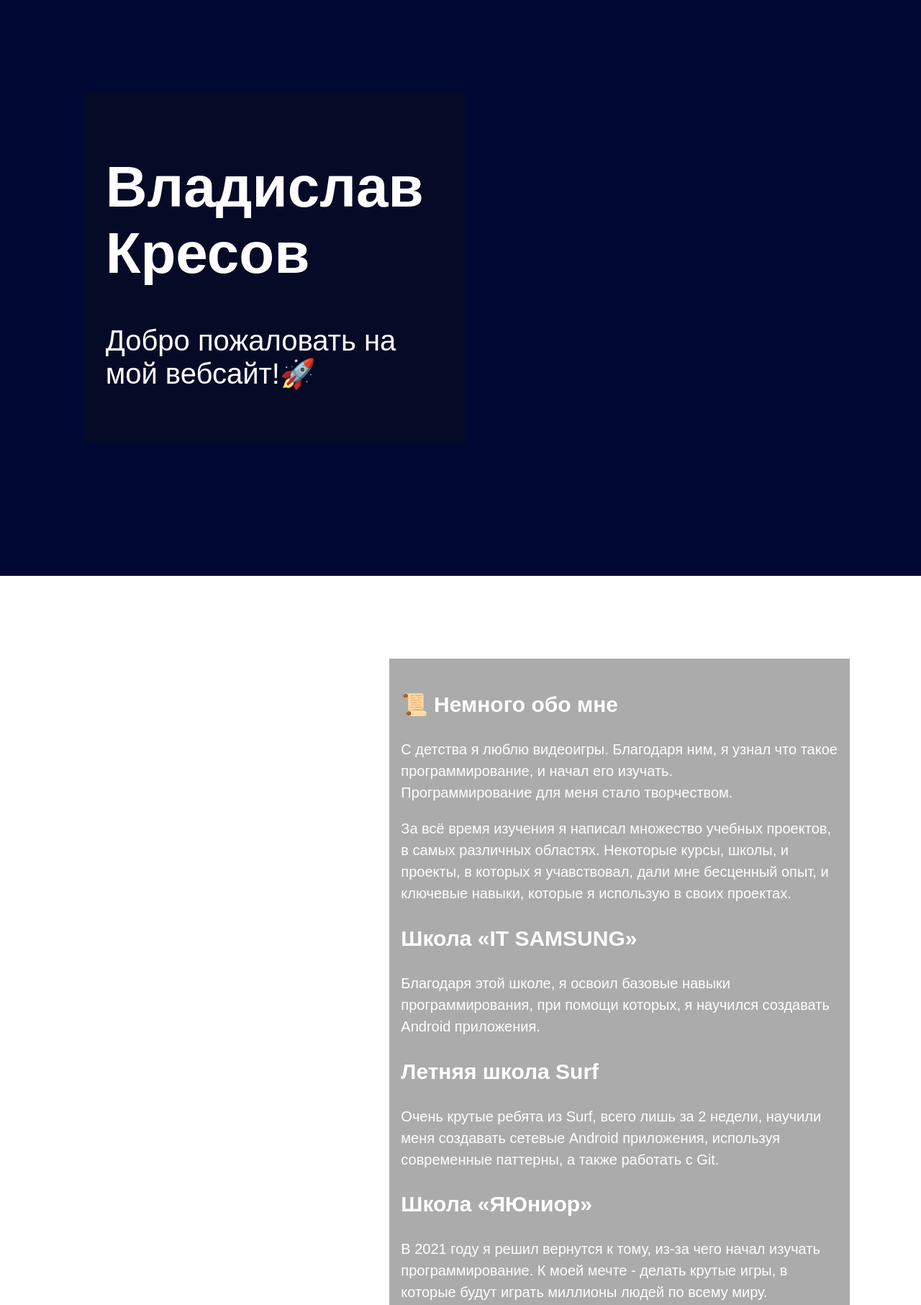
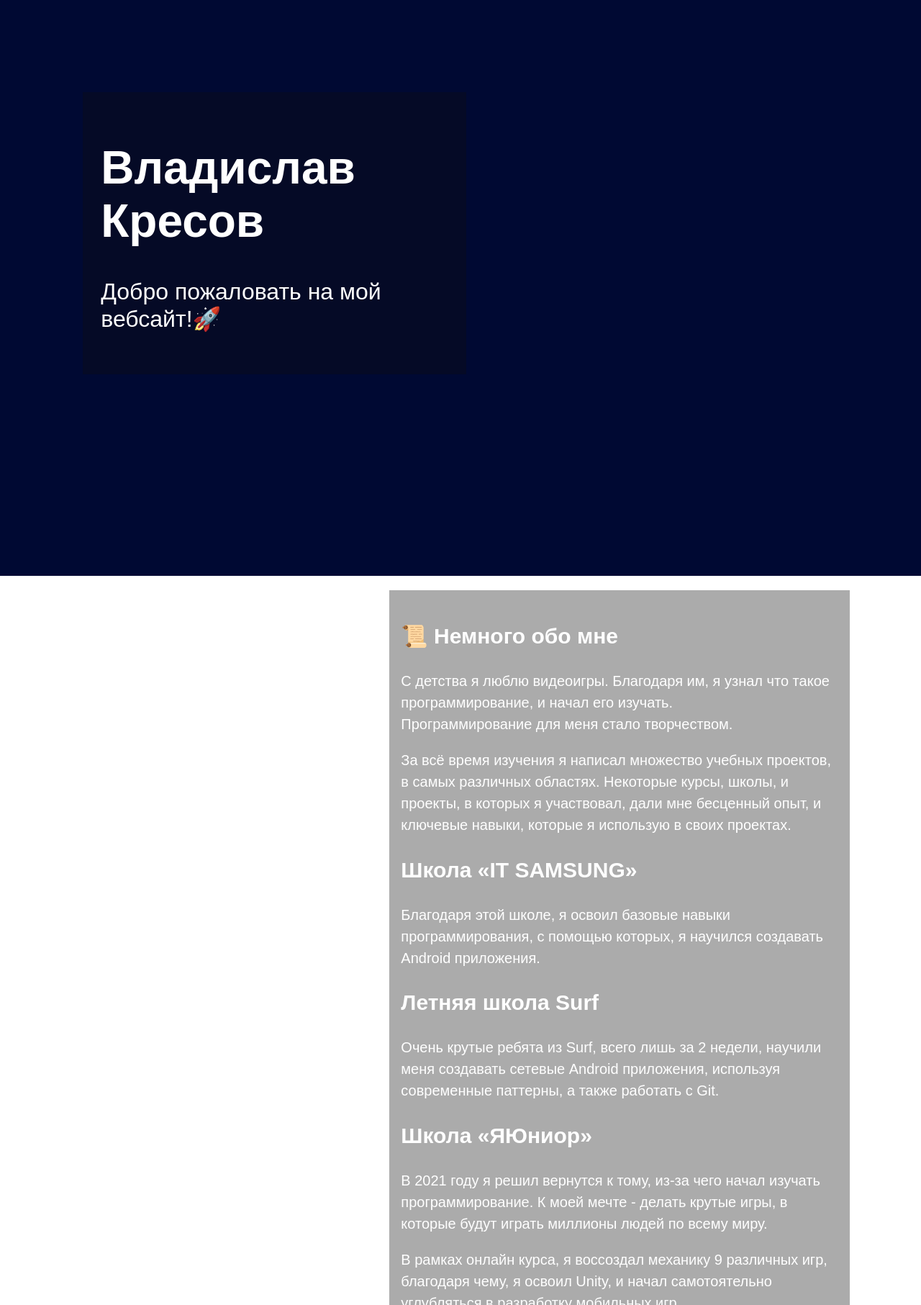
Before and after one commit to VladislavKresov/VladislavKresov, a website built with Vite: page index.html in a window 1280 px wide. Shown: the top 1813 px of the page at 72% size. Built offline with nearby package versions, Linux system fonts and the light colour scheme; files whose address does not match are found by name.

Commit message:
small fix

```diff
--- a/index.html
+++ b/index.html
@@ -19,19 +19,19 @@
       <section class="left">
         <h2>📜 Немного обо мне</h2>
         <p>
-          С детства я люблю видеоигры. Благодаря ним, я узнал что такое программирование, и начал его изучать.<br>
+          С детства я люблю видеоигры. Благодаря им, я узнал что такое программирование, и начал его изучать.<br>
           Программирование для меня стало творчеством.
         </p>
 
         <p>
-          За всё время изучения я написал множество учебных проектов, в самых различных областях. Некоторые курсы, школы, и проекты, в которых я учавствовал, дали мне бесценный опыт, и ключевые навыки, которые я использую в своих проектах.
+          За всё время изучения я написал множество учебных проектов, в самых различных областях. Некоторые курсы, школы, и проекты, в которых я участвовал, дали мне бесценный опыт, и ключевые навыки, которые я использую в своих проектах.
         </p>
 
         <p>
           <h2>Школа «IT SAMSUNG»</h2>
 
           <P>
-            Благодаря этой школе, я освоил базовые навыки программирования, при помощи которых, я научился создавать Android приложения.
+            Благодаря этой школе, я освоил базовые навыки программирования, с помощью которых, я научился создавать Android приложения.
           </P>
 
           <h2>Летняя школа Surf</h2>
@@ -79,11 +79,11 @@
         </p>
         <p>
           <img src="telegram.png" width="20" height="20" style="filter: invert(100%);">&nbsp;&nbsp;
-          <a href="https://t.me/vladislavkresov">@vladislavkresov</a>
+          <a href="https://t.me/vladislavkresov" target="_blank">@vladislavkresov</a>
         </p>
         <p>
           <img src="vk.png" width="20" height="20" style="filter: invert(100%);">&nbsp;&nbsp;
-          <a href="https://vk.com/v1adosk">@v1adosk</a>
+          <a href="https://vk.com/v1adosk" target="_blank">@v1adosk</a>
         </p>
       </div>
 
--- a/style.css
+++ b/style.css
@@ -45,8 +45,8 @@ canvas {
 header {
   background: var(--dark-bg);
   grid-column: 2 / span 5;
-  font-size: 2.5rem;
-  padding: 2rem;
+  font-size: 2.5vw;
+  padding: 2vw;
   margin-bottom: 300px;
 }
 
```
